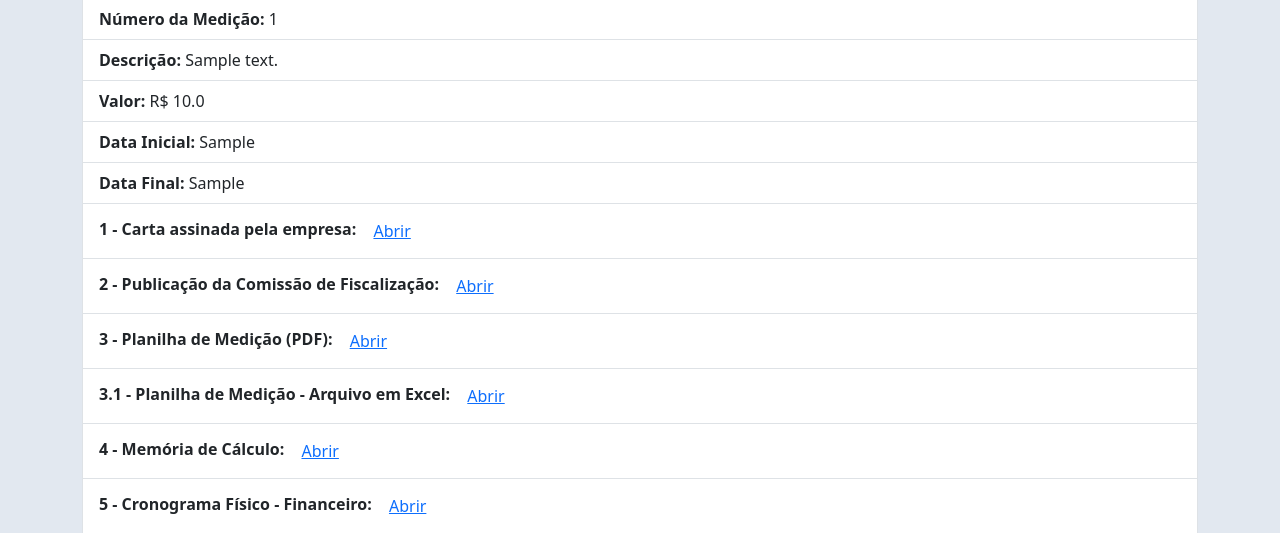
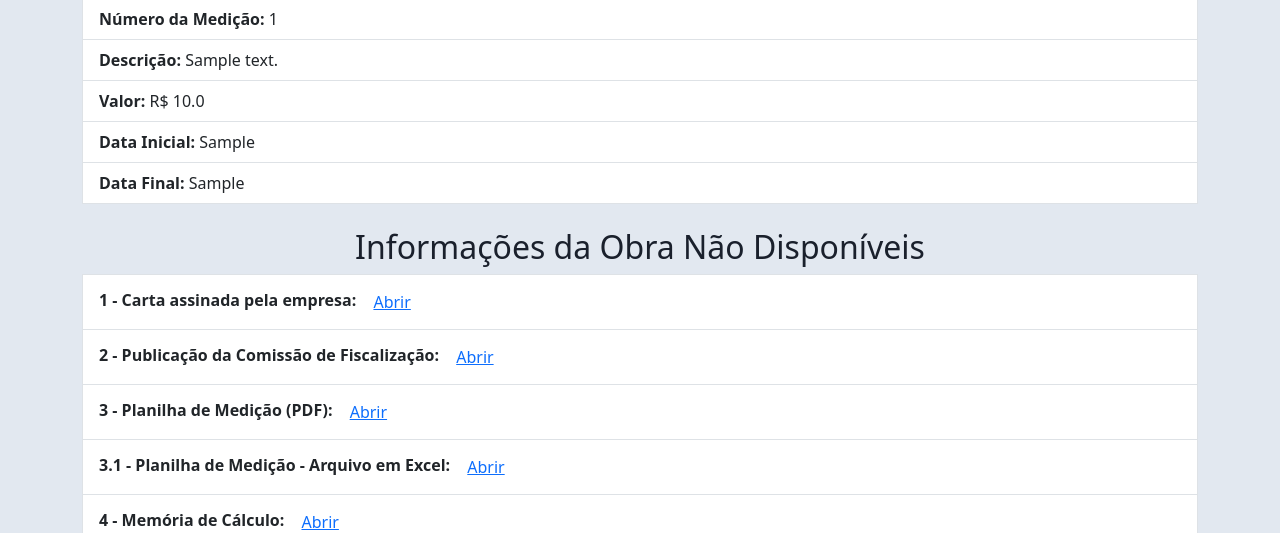
Before and after one commit to AiramBI/SECID, a Flask app: page /usuario/medicao2/detalhes/1 in a window 1280 px wide. Shown: the part 304-837 px from the top of the page. Run offline with Flask 3, Linux system fonts and the light colour scheme; a user stored in the database is signed in; tables that the repository leaves empty hold one stand-in row (values such as "Sample post").

Commit message:
Update medicao2_detalhes.html

```diff
--- a/SECID/templates/medicao2_detalhes.html
+++ b/SECID/templates/medicao2_detalhes.html
@@ -12,6 +12,26 @@
         <li class="list-group-item"><strong>Valor:</strong> R$ {{ medicao.valor }}</li>
         <li class="list-group-item"><strong>Data Inicial:</strong> {{ medicao.data_inicial }}</li>
         <li class="list-group-item"><strong>Data Final:</strong> {{ medicao.data_final }}</li>
+
+        <!-- Informações da Obra -->
+        {% if obra %}
+        <h2 class="text-center mt-4">Informações da Obra</h2>
+        <li class="list-group-item"><strong>Objeto:</strong> {{ obra.objeto }}</li>
+        <li class="list-group-item"><strong>SEI:</strong> {{ obra.sei }}</li>
+        <li class="list-group-item"><strong>Contrato:</strong> {{ obra.contrato }}</li>
+        <li class="list-group-item"><strong>Empresa:</strong> {{ obra.empresa }}</li>
+        <li class="list-group-item"><strong>Valor Inicial:</strong> R$ {{ obra.valor_inicial }}</li>
+        <li class="list-group-item"><strong>Prazo Inicial:</strong> {{ obra.prazo_inicial }} dias</li>
+        <li class="list-group-item"><strong>Aditivos de Prazo:</strong> {{ obra.aditivos_prazo }}</li>
+        <li class="list-group-item"><strong>Aditivos de Valor:</strong> R$ {{ obra.aditivos_valor }}</li>
+        <li class="list-group-item"><strong>Prazo Atual:</strong> {{ obra.prazo_atual }} dias</li>
+        <li class="list-group-item"><strong>Valor Atual:</strong> R$ {{ obra.valor_atual }}</li>
+        <li class="list-group-item"><strong>Documento do Gestor de Contrato:</strong> {{ obra.documento_gestor_contrato }}</li>
+        <li class="list-group-item"><strong>Publicação da Comissão de Fiscalização:</strong> {{ obra.publicacao_comissao_fiscalizacao }}</li>
+        <li class="list-group-item"><strong>Lei do Contrato:</strong> {{ obra.lei_contrato }}</li>
+        {% else %}
+        <h2 class="text-center mt-4">Informações da Obra Não Disponíveis</h2>
+        {% endif %}
 
         <!-- Links para abrir todos os documentos -->
         <li class="list-group-item"><strong>1 - Carta assinada pela empresa:</strong> <a href="{{ medicao.documento_1 }}" target="_blank" class="btn btn-link">Abrir</a></li>
```
